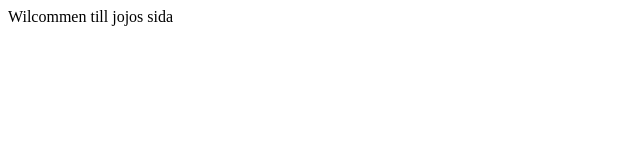
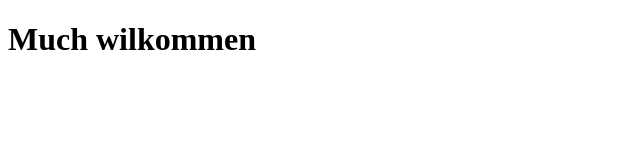
Before and after one commit to leetjojo/leetjojo.github.io, a plain HTML site: page index.html in a window 1280 px wide. Shown: the whole page, without its empty margins (0-640 px from the left). Drawn offline with Linux system fonts and the light colour scheme.

Commit message:
Update index.html

```diff
--- a/index.html
+++ b/index.html
@@ -1 +1,8 @@
-<p> Wilcommen till jojos sida </p>
+<!DOCTYPE html>
+<html>
+<body>
+
+<h1>Much wilkommen</h1>
+
+</body>
+</html>
```
